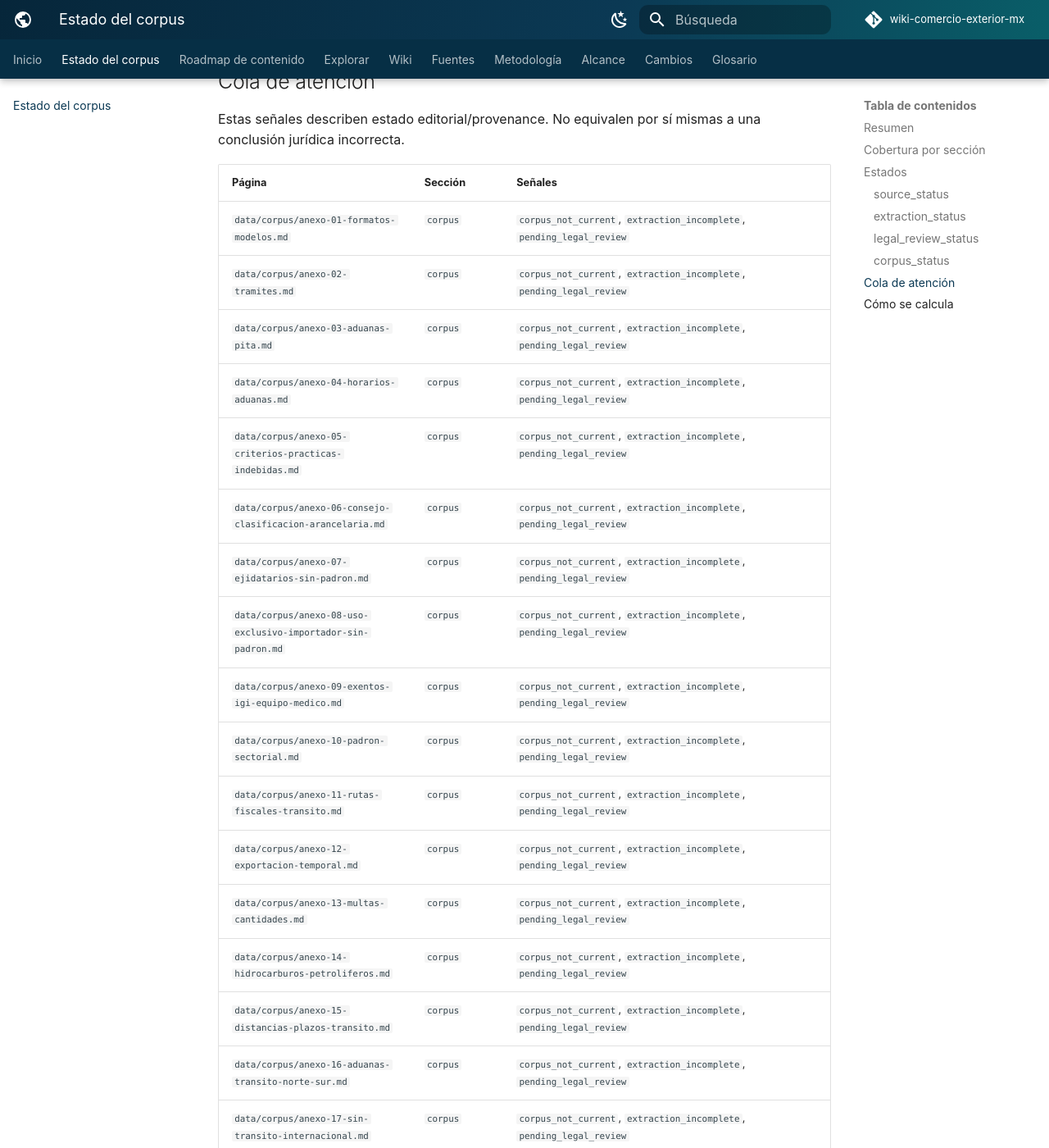
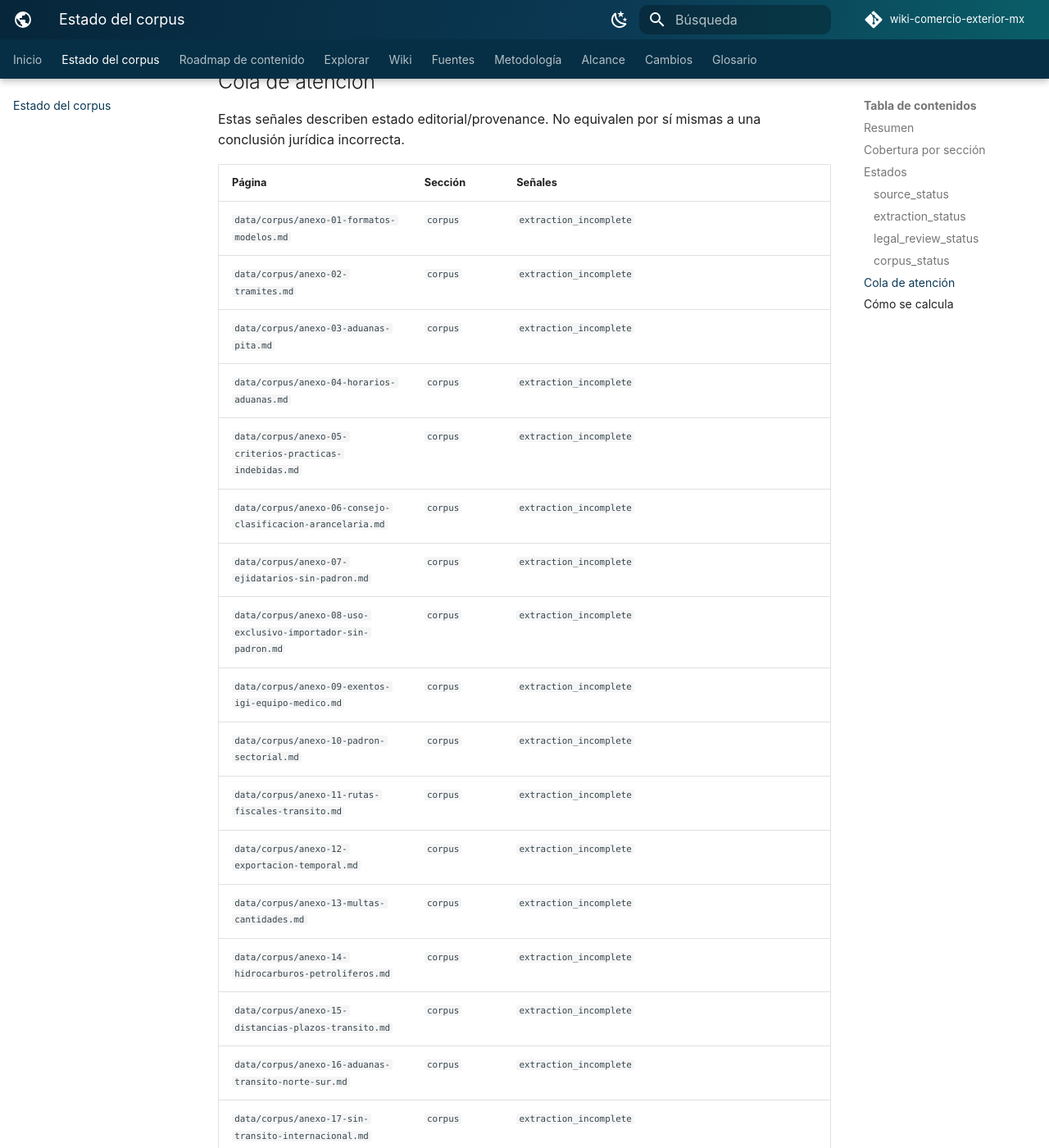
Before and after one commit to jccontrerasg08-cpu/wiki-comercio-exterior-mx, an MkDocs documentation site: the page built from docs/status/corpus-coverage.md, in a window 1280 px wide and 1400 px high, scrolled down 2705 px. Shown: the whole window at 82% size. Built offline with MkDocs 1.6.1 and Material for MkDocs 9.7.7, drawn with Linux system fonts in a browser that asks for light colours; comment, search, counter and statistics services are not loaded; some of the changed text lies outside the part shown.

Commit message:
chore: regenerate RGCE coverage snapshots [rgce-coverage-materialized]

```diff
--- a/docs/status/corpus-coverage.md
+++ b/docs/status/corpus-coverage.md
@@ -74,38 +74,38 @@ Estas señales describen estado editorial/provenance. No equivalen por sí misma
 
 | Página | Sección | Señales |
 |---|---|---|
-| `data/corpus/anexo-01-formatos-modelos.md` | `corpus` | `corpus_not_current`, `extraction_incomplete`, `pending_legal_review` |
-| `data/corpus/anexo-02-tramites.md` | `corpus` | `corpus_not_current`, `extraction_incomplete`, `pending_legal_review` |
-| `data/corpus/anexo-03-aduanas-pita.md` | `corpus` | `corpus_not_current`, `extraction_incomplete`, `pending_legal_review` |
-| `data/corpus/anexo-04-horarios-aduanas.md` | `corpus` | `corpus_not_current`, `extraction_incomplete`, `pending_legal_review` |
-| `data/corpus/anexo-05-criterios-practicas-indebidas.md` | `corpus` | `corpus_not_current`, `extraction_incomplete`, `pending_legal_review` |
-| `data/corpus/anexo-06-consejo-clasificacion-arancelaria.md` | `corpus` | `corpus_not_current`, `extraction_incomplete`, `pending_legal_review` |
-| `data/corpus/anexo-07-ejidatarios-sin-padron.md` | `corpus` | `corpus_not_current`, `extraction_incomplete`, `pending_legal_review` |
-| `data/corpus/anexo-08-uso-exclusivo-importador-sin-padron.md` | `corpus` | `corpus_not_current`, `extraction_incomplete`, `pending_legal_review` |
-| `data/corpus/anexo-09-exentos-igi-equipo-medico.md` | `corpus` | `corpus_not_current`, `extraction_incomplete`, `pending_legal_review` |
-| `data/corpus/anexo-10-padron-sectorial.md` | `corpus` | `corpus_not_current`, `extraction_incomplete`, `pending_legal_review` |
-| `data/corpus/anexo-11-rutas-fiscales-transito.md` | `corpus` | `corpus_not_current`, `extraction_incomplete`, `pending_legal_review` |
-| `data/corpus/anexo-12-exportacion-temporal.md` | `corpus` | `corpus_not_current`, `extraction_incomplete`, `pending_legal_review` |
-| `data/corpus/anexo-13-multas-cantidades.md` | `corpus` | `corpus_not_current`, `extraction_incomplete`, `pending_legal_review` |
-| `data/corpus/anexo-14-hidrocarburos-petroliferos.md` | `corpus` | `corpus_not_current`, `extraction_incomplete`, `pending_legal_review` |
-| `data/corpus/anexo-15-distancias-plazos-transito.md` | `corpus` | `corpus_not_current`, `extraction_incomplete`, `pending_legal_review` |
-| `data/corpus/anexo-16-aduanas-transito-norte-sur.md` | `corpus` | `corpus_not_current`, `extraction_incomplete`, `pending_legal_review` |
-| `data/corpus/anexo-17-sin-transito-internacional.md` | `corpus` | `corpus_not_current`, `extraction_incomplete`, `pending_legal_review` |
-| `data/corpus/anexo-18-sin-deposito-fiscal.md` | `corpus` | `corpus_not_current`, `extraction_incomplete`, `pending_legal_review` |
-| `data/corpus/anexo-19-datos-inexactos-multa-184.md` | `corpus` | `corpus_not_current`, `extraction_incomplete`, `pending_legal_review` |
-| `data/corpus/anexo-20-marcas-nominativas.md` | `corpus` | `corpus_not_current`, `extraction_incomplete`, `pending_legal_review` |
-| `data/corpus/anexo-21-aduanas-exclusivas.md` | `corpus` | `corpus_not_current`, `extraction_incomplete`, `pending_legal_review` |
-| `data/corpus/anexo-22.md` | `corpus` | `corpus_not_current`, `extraction_incomplete`, `pending_legal_review` |
-| `data/corpus/anexo-23-mercancias-peligrosas-muestreo.md` | `corpus` | `corpus_not_current`, `extraction_incomplete`, `pending_legal_review` |
-| `data/corpus/anexo-24-control-inventarios-immex.md` | `corpus` | `corpus_not_current`, `extraction_incomplete`, `pending_legal_review` |
-| `data/corpus/anexo-25-puntos-revision-franja.md` | `corpus` | `corpus_not_current`, `extraction_incomplete`, `pending_legal_review` |
-| `data/corpus/anexo-26-noms-informacion-comercial.md` | `corpus` | `corpus_not_current`, `extraction_incomplete`, `pending_legal_review` |
-| `data/corpus/anexo-27-fracciones-sin-iva.md` | `corpus` | `corpus_not_current`, `extraction_incomplete`, `pending_legal_review` |
-| `data/corpus/anexo-28-mercancias-certificacion-iva-ieps.md` | `corpus` | `corpus_not_current`, `extraction_incomplete`, `pending_legal_review` |
-| `data/corpus/anexo-29-regimenes-prohibidos.md` | `corpus` | `corpus_not_current`, `extraction_incomplete`, `pending_legal_review` |
-| `data/corpus/anexo-30-scccyg.md` | `corpus` | `corpus_not_current`, `extraction_incomplete`, `pending_legal_review` |
-| `data/corpus/anexos-formatos-tramites.md` | `corpus` | `corpus_not_current`, `extraction_incomplete`, `pending_legal_review` |
-| `data/corpus/anexos-riesgo-logistica.md` | `corpus` | `corpus_not_current`, `extraction_incomplete`, `pending_legal_review` |
+| `data/corpus/anexo-01-formatos-modelos.md` | `corpus` | `extraction_incomplete` |
+| `data/corpus/anexo-02-tramites.md` | `corpus` | `extraction_incomplete` |
+| `data/corpus/anexo-03-aduanas-pita.md` | `corpus` | `extraction_incomplete` |
+| `data/corpus/anexo-04-horarios-aduanas.md` | `corpus` | `extraction_incomplete` |
+| `data/corpus/anexo-05-criterios-practicas-indebidas.md` | `corpus` | `extraction_incomplete` |
+| `data/corpus/anexo-06-consejo-clasificacion-arancelaria.md` | `corpus` | `extraction_incomplete` |
+| `data/corpus/anexo-07-ejidatarios-sin-padron.md` | `corpus` | `extraction_incomplete` |
+| `data/corpus/anexo-08-uso-exclusivo-importador-sin-padron.md` | `corpus` | `extraction_incomplete` |
+| `data/corpus/anexo-09-exentos-igi-equipo-medico.md` | `corpus` | `extraction_incomplete` |
+| `data/corpus/anexo-10-padron-sectorial.md` | `corpus` | `extraction_incomplete` |
+| `data/corpus/anexo-11-rutas-fiscales-transito.md` | `corpus` | `extraction_incomplete` |
+| `data/corpus/anexo-12-exportacion-temporal.md` | `corpus` | `extraction_incomplete` |
+| `data/corpus/anexo-13-multas-cantidades.md` | `corpus` | `extraction_incomplete` |
+| `data/corpus/anexo-14-hidrocarburos-petroliferos.md` | `corpus` | `extraction_incomplete` |
+| `data/corpus/anexo-15-distancias-plazos-transito.md` | `corpus` | `extraction_incomplete` |
+| `data/corpus/anexo-16-aduanas-transito-norte-sur.md` | `corpus` | `extraction_incomplete` |
+| `data/corpus/anexo-17-sin-transito-internacional.md` | `corpus` | `extraction_incomplete` |
+| `data/corpus/anexo-18-sin-deposito-fiscal.md` | `corpus` | `extraction_incomplete` |
+| `data/corpus/anexo-19-datos-inexactos-multa-184.md` | `corpus` | `extraction_incomplete` |
+| `data/corpus/anexo-20-marcas-nominativas.md` | `corpus` | `extraction_incomplete` |
+| `data/corpus/anexo-21-aduanas-exclusivas.md` | `corpus` | `extraction_incomplete` |
+| `data/corpus/anexo-22.md` | `corpus` | `extraction_incomplete` |
+| `data/corpus/anexo-23-mercancias-peligrosas-muestreo.md` | `corpus` | `extraction_incomplete` |
+| `data/corpus/anexo-24-control-inventarios-immex.md` | `corpus` | `extraction_incomplete` |
+| `data/corpus/anexo-25-puntos-revision-franja.md` | `corpus` | `extraction_incomplete` |
+| `data/corpus/anexo-26-noms-informacion-comercial.md` | `corpus` | `extraction_incomplete` |
+| `data/corpus/anexo-27-fracciones-sin-iva.md` | `corpus` | `extraction_incomplete` |
+| `data/corpus/anexo-28-mercancias-certificacion-iva-ieps.md` | `corpus` | `extraction_incomplete` |
+| `data/corpus/anexo-29-regimenes-prohibidos.md` | `corpus` | `extraction_incomplete` |
+| `data/corpus/anexo-30-scccyg.md` | `corpus` | `extraction_incomplete` |
+| `data/corpus/anexos-formatos-tramites.md` | `corpus` | `extraction_incomplete` |
+| `data/corpus/anexos-riesgo-logistica.md` | `corpus` | `extraction_incomplete` |
 | `data/corpus/casos-tipo-comex.md` | `corpus` | `corpus_not_current`, `extraction_incomplete`, `missing_instrument_reference`, `missing_source_reference`, `pending_legal_review` |
 | `data/corpus/criterios-anam-sat.md` | `corpus` | `corpus_not_current`, `extraction_incomplete`, `pending_legal_review` |
 | `data/corpus/fuentes-oficiales-comex-mx.md` | `corpus` | `corpus_not_current`, `extraction_incomplete`, `missing_instrument_reference`, `missing_source_reference`, `pending_legal_review` |
```
Also changed, not shown: other parts of docs/status/corpus-coverage.md (+7 -7 lines), 1 other file.
